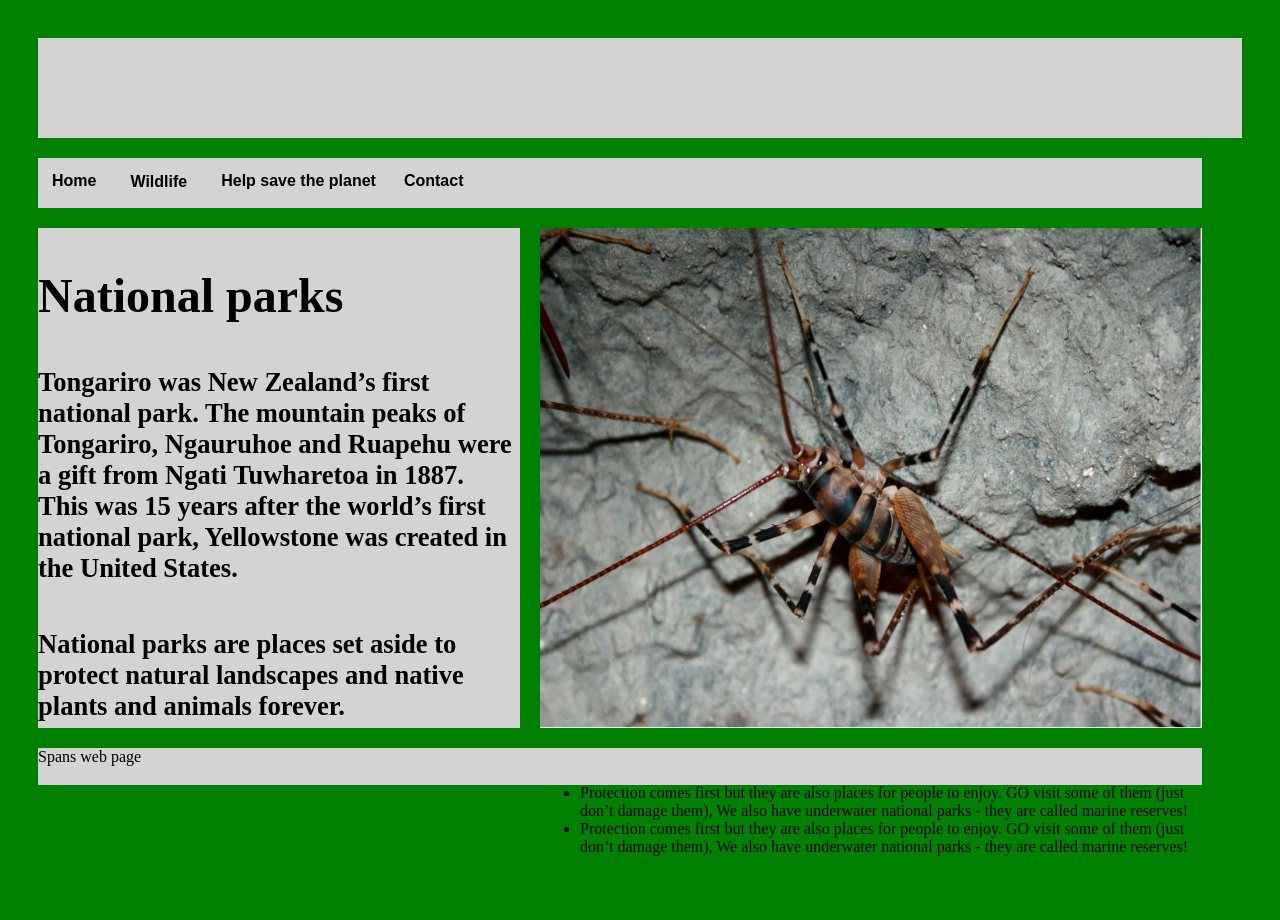
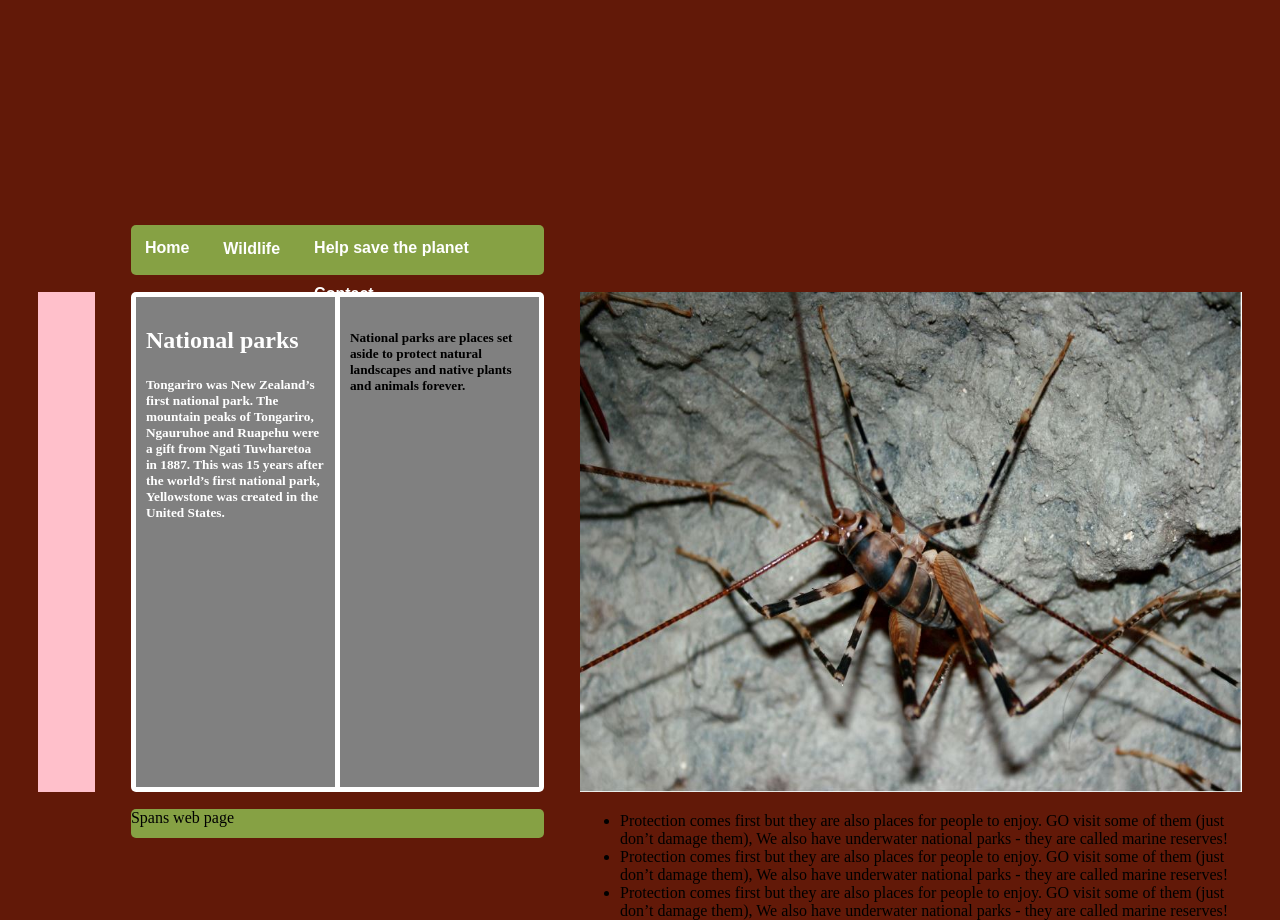
Before and after one commit to R6RV/KCC-Practice, a plain HTML site: page index.html in a window 1280 px wide. Before the commit the page ends 856 px from the top, so only its background shows below. Drawn offline with Linux system fonts and the light colour scheme; files whose address does not match are found by name.

Commit message:
Update css-grid.css

```diff
--- a/css-grid.css
+++ b/css-grid.css
@@ -1,53 +1,60 @@
-@import url('https://fonts.googleapis.com/css?family=Fredoka+One&display=swap');
-
-html {
-background-color: green;
+html{
+background-color: #621908;
 }
 
-
-.wrapper {
-height: auto;
+.wrapper{
+height; auto;
 display: grid;
-grid-template-rows: 100px 50px 500px 5%;
-grid-template-columns: 1fr 1fr 2fr;
-grid-gap: 20px;
+grid-template-rows: 30% 50px 500px 5%; /*adjsuted the height of the row for box_1 to incorporate a banner of 250 pixels high.*/
+grid-template-columns: 1fr 2fr 2fr 2fr 1fr;
+grid-gap: 3%;
 padding-top: 30px;
 padding-left: 30px;
 padding-right: 30px;
+
 }
 
-.box_1 {
-background-image: url(banner2.png) ;
-background-color: #D3D3D3;
-padding-left: 15px;
-grid-column: 1/6;
+.banner {
+grid-column: 2/5;
 grid-row: 1;
+border-radius: 5px;
+}
+
+.responsive{
+width: 100%;
+height: auto;
+border-radius: 5px;
+
 }
 
 .nav {
-background-color: #D3D3D3;
-grid-column: 1/4;
+background-color: #86a144;
+grid-column: 2/5;
 grid-row: 2;
 font-family: Arial;
 font-size: 16px;
 font-weight: bold;
+border-radius: 5px;
 }
 
-.nav a {
+.nav  a{
 float: left;
 font-size: 16px;
-color: black;
+color: white;
 text-align: center;
 padding: 14px;
 text-decoration: none;
+border-radius: 5px;
 }
 
-.dropdown{
+.dropdown {
 float: left;
 overflow: hidden;
+
+
 }
 
-.dropdown .dropbtn{
+.dropdown  .dropbtn{
 font-size: 16px;
 border: none;
 outline: none;
@@ -56,57 +63,83 @@ background-color: inherit;
 font-family: inherit;
 font-weight: inherit;
 margin: 0;
-}
-
-.dropdown-content {
-display: none;
-position: absolute;
-background-color: fffff;
-min-width: 160px;
-z-index: 1;
 
 }
 
-.dropdown-content a {
+.dropdown-content{
+display: none;
+position: absolute;
+background-color: #86a144;
+min-width: 160px;
+
+border-radius: 5px;
+z-index: 4;
+}
+
+.dropdown-content a{
 float: none;
 color: black;
-background-color: ff6161;
+background-color: #86a144;
 text-decoration: none;
 display: block;
-text-align: left;
+text-align:left;
+
 }
-
-.dropdown:hover .dropdown-content {
+.dropdown:hover .dropdown-content{
 display: block;
-}
-
-.imgbox_3 {
-background-color: #D3D3D3;
-grid-column: 1/3;
-grid-row: 3;
-}
-
-.box_3 {
-background-color: #D3D3D3;
-font-size: 32px;
-grid-column: 1/3;
-grid-row: 3;
 
 }
 
+.imgbox_3{
+background-color: pink;
+grid-column: 1/2;
+grid-row: 3;
+z-index: 4;
+}
+.box_3 {
+
+background-color: white;
+grid-column: 2/5;
+grid-row: 3;
+border-radius: 5px;
+display: grid;
+grid-template-columns: 1fr 1fr;
+grid-gap: 5px;
+padding:5px;
+}
+
+.content_3 {
+background-color: gray;
+padding: 10px;
+z-index: 2;
+color: white;
+}
+
+.content_4 {
+background-color: gray;
+padding: 10px;
+z-index: 2;
+}
+
+.box_3_container {
+background-color: grey;
+}
+
 .box_4 {
-background-color: #D3D3D3;
-grid-column: 3/4;
+background-color: white;
+grid-column: 5/6;
 grid-row: 3;
+border-radius: 5px;
 }
 
 .box_5 {
-background-color: #D3D3D3;
-grid-column: 1/4;
+background-color: #86a144;
+grid-column: 2/5;
 grid-row: 4;
+border-radius: 5px;
 }
+.box_6 {
 
-.box_6 {
 grid-column: 1/4;
 grid-row: 5;
 }
```
